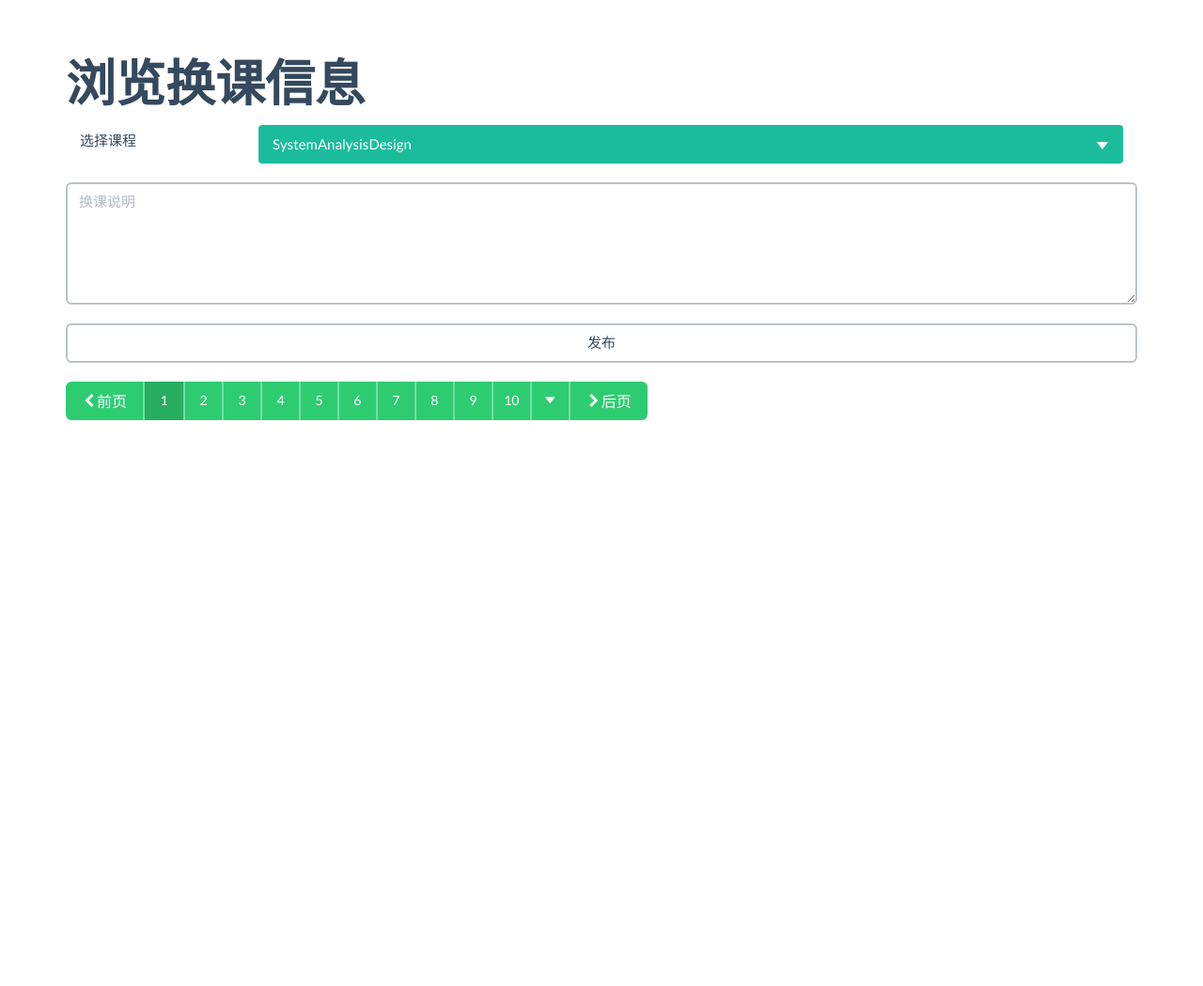
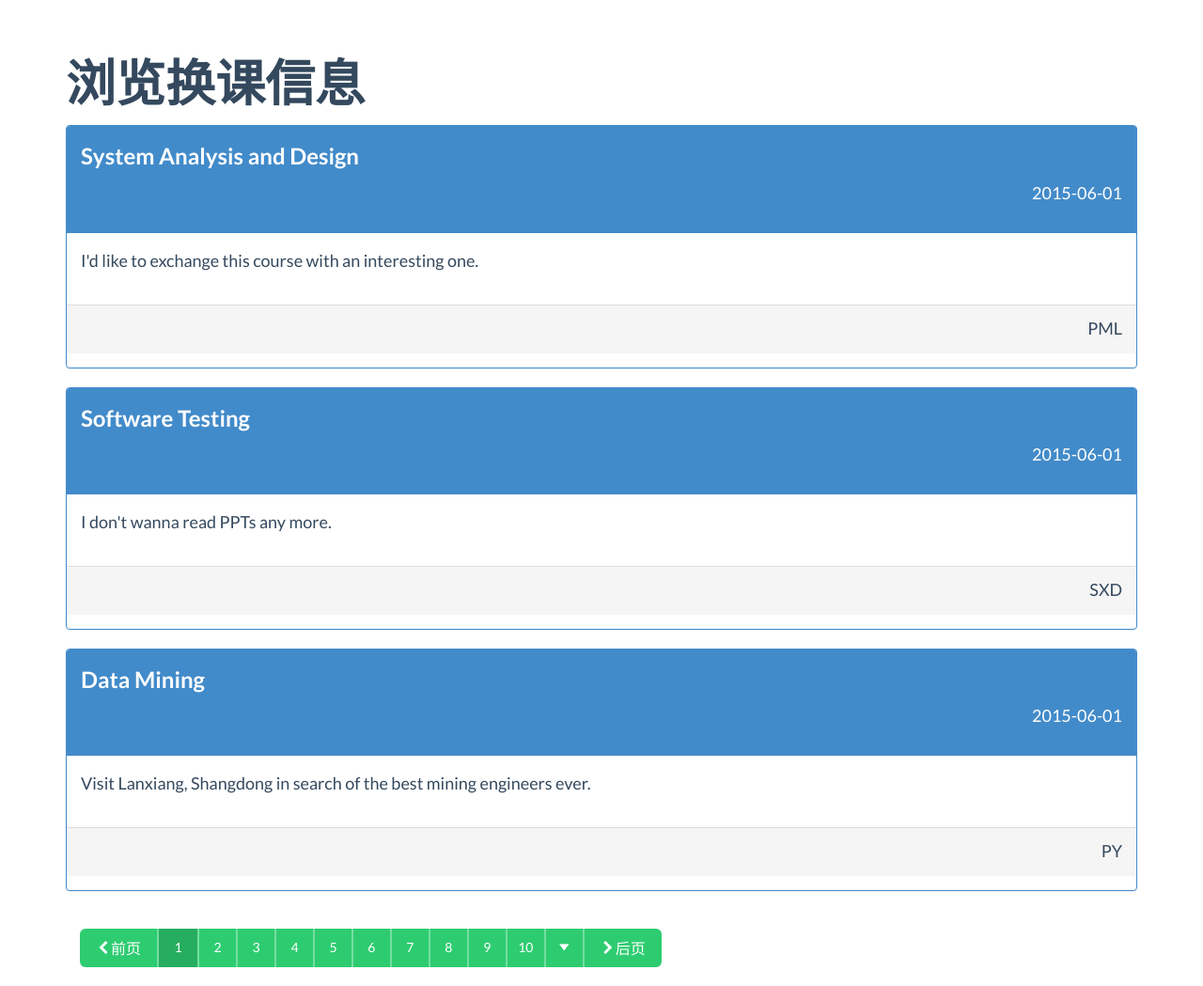
Before and after one commit to dengyh/sysu-lesson, a Django app: template Code/exchange/templates/list.html in a window 1280 px wide. Shown: the part 53-1102 px from the top of the page at 94% size. Before the commit the page ends 500 px from the top, so only its background shows below. Run offline with Django 3.2, Linux system fonts and the light colour scheme; the template is opened without the code that fills it, so the values that code supplies are empty.

Commit message:
Basic list page.

```diff
--- a/Code/exchange/templates/list.html
+++ b/Code/exchange/templates/list.html
@@ -66,25 +66,34 @@
 
     <div class="container">
         <h2>浏览换课信息</h2>
+
+        <div><!-- Exchange info list -->
+          <div class="panel panel-primary">
+            <div class="panel-heading">
+              <p class="h6 text-left">System Analysis and Design</p>
+              <p class="text-right">2015-06-01</p>
+            </div>
+            <p class="panel-body">I'd like to exchange this course with an interesting one.</p>
+            <p class="panel-footer text-right">PML</p>
+          </div>
+          <div class="panel panel-primary">
+            <div class="panel-heading">
+              <p class="h6 text-left">Software Testing</p>
+              <p class="text-right">2015-06-01</p>
+            </div>
+            <p class="panel-body">I don't wanna read PPTs any more.</p>
+            <p class="panel-footer text-right">SXD</p>
+          </div>
+          <div class="panel panel-primary">
+            <div class="panel-heading">
+              <p class="h6 text-left">Data Mining</p>
+              <p class="text-right">2015-06-01</p>
+            </div>
+            <p class="panel-body">Visit Lanxiang, Shangdong in search of the best mining engineers ever.</p>
+            <p class="panel-footer text-right">PY</p>
+          </div>
     </div>
     <!-- /.container -->
-
-    <form class="container" role="form">
-      <div class="form-group">
-        <label class="col-md-2 control-label" for="course">选择课程</label>
-        <div class="col-md-10">
-          <select data-toggle="select" name="course" class="select select-primary select-block mbl form-control">
-            <option value="SystemAnalysisDesign">SystemAnalysisDesign</option>
-            <option value="SoftwareTesting">SoftwareTesting</option>
-            <option value="DataMining">DataMinging</option>
-          </select>
-        </div>
-      </div>
-      <div class="form-group">
-        <textarea name="description" rows="5" placeholder="换课说明" class="form-control"></textarea>
-      </div>
-      <button type="submit" class="form-control">发布</button>
-    </form>
 
   <div class="container">
     <div class="pagination pagination-success">
```
